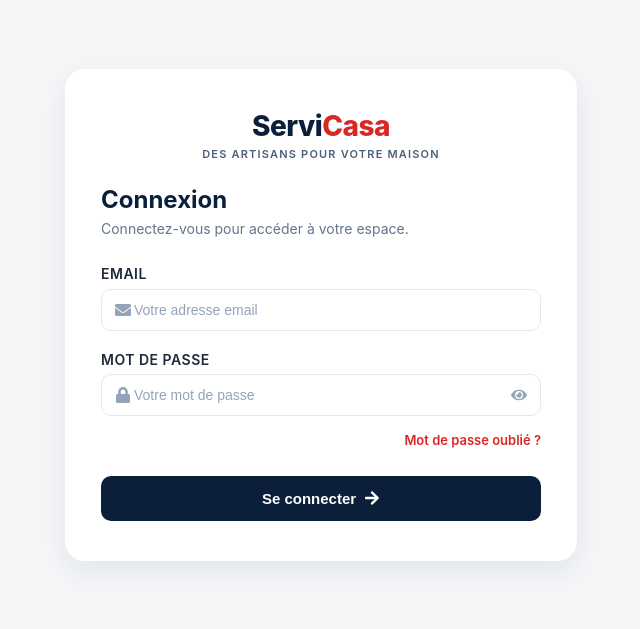
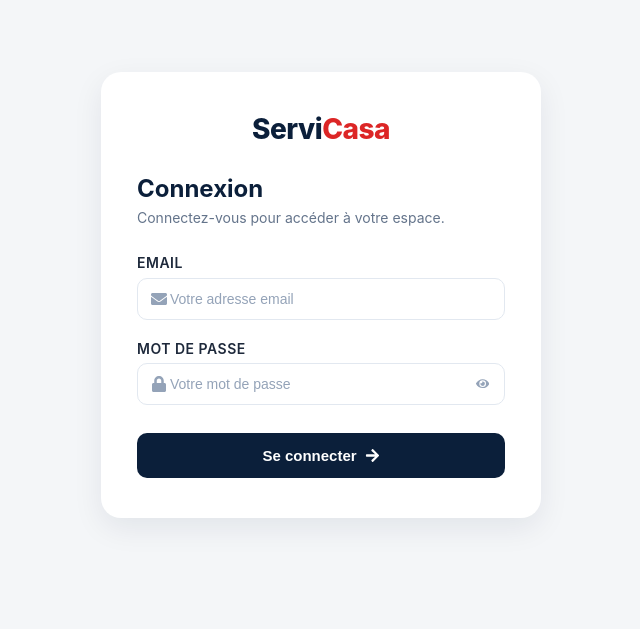
Before and after one commit to HibaHAJAJI/ServiCasa_Frontend, a React (Vite) app: page /login in a window 1280 px wide. Shown: the part 113-742 px from the top of the page, without its empty margins (319-959 px from the left). Built offline with nearby package versions, Linux system fonts and the light colour scheme.

Commit message:
feat: implement sidebar and dashboard layout with routing

```diff
--- /dev/null
+++ b/src/pages/dashboard/Dashboard.css
@@ -0,0 +1,15 @@
+.dashboard {
+  min-height: 100vh;
+  background-color: #ffffff;
+}
+
+.dashboard-body {
+  display: flex;
+  min-height: calc(100vh - 70px);
+}
+
+.dashboard-content {
+  flex: 1;
+  padding: 35px;
+  background-color: #ffffff;
+}
--- a/src/pages/login/Login.css
+++ b/src/pages/login/Login.css
@@ -1,120 +1,147 @@
-.login-container {
+.login-page {
+  min-height: 100vh;
   display: flex;
   justify-content: center;
   align-items: center;
-  min-height: 100vh;
+
   background-color: #f4f6f8;
-  font-family: 'Inter', system-ui, -apple-system, sans-serif;
+
+  font-family: "Inter", system-ui, -apple-system, sans-serif;
+
   padding: 20px;
+  box-sizing: border-box;
 }
 
-.login-card {
-  background: #ffffff;
+.login-container {
   width: 100%;
   max-width: 440px;
+
+  background-color: #ffffff;
+
   border-radius: 20px;
+
   padding: 40px 36px;
+
   box-shadow: 0 10px 30px rgba(11, 31, 58, 0.08);
+
+  box-sizing: border-box;
 }
 
-.login-header {
+
+/* =========================
+   LOGO
+========================= */
+
+.login-logo {
   text-align: center;
-  margin-bottom: 24px;
+
+  font-size: 28px;
+  font-weight: 800;
+
+  letter-spacing: -0.5px;
+
+  margin-bottom: 6px;
 }
 
-.brand-name {
-  font-size: 28px;
-  font-weight: 800;
-  margin: 0;
-  letter-spacing: -0.5px;
-}
-
-.brand-servi {
+.login-logo span:first-child {
   color: #0B1F3A;
 }
 
-.brand-casa {
+.login-logo span:last-child {
   color: #dc2626;
 }
 
-.brand-subtext {
-  color: #4A607A;
-  font-size: 11px;
-  font-weight: 600;
-  text-transform: uppercase;
-  letter-spacing: 1.2px;
-  margin-top: 4px;
+
+/* =========================
+   TITLE
+========================= */
+
+.login-container h1 {
+  color: #0B1F3A;
+
+  font-size: 24px;
+  font-weight: 700;
+
+  margin: 28px 0 6px;
 }
 
-.title-section {
-  margin-bottom: 28px;
+.login-subtitle {
+  color: #64748b;
+
+  font-size: 14px;
+
+  margin: 0 0 28px;
 }
 
-.title-section h1 {
-  color: #0B1F3A;
-  font-size: 24px;
-  font-weight: 700;
-  margin: 0 0 6px 0;
-}
 
-.title-section p {
-  color: #64748b;
-  font-size: 14px;
-  margin: 0;
-}
+/* =========================
+   FORM
+========================= */
 
-.error-message {
-  background-color: #fef2f2;
-  color: #dc2626;
-  border: 1px solid #fee2e2;
-  padding: 12px;
-  border-radius: 10px;
-  font-size: 13px;
-  margin-bottom: 20px;
-  text-align: center;
-}
-
-.login-form {
+form {
   display: flex;
   flex-direction: column;
+
   gap: 20px;
 }
 
 .form-group {
   display: flex;
   flex-direction: column;
+
   gap: 6px;
 }
 
 .form-group label {
   color: #0B1F3A;
+
   font-size: 11px;
   font-weight: 700;
+
   letter-spacing: 0.5px;
 }
 
+
+/* =========================
+   INPUT
+========================= */
+
 .input-wrapper {
   position: relative;
+
   display: flex;
   align-items: center;
 }
 
 .input-icon {
   position: absolute;
+
   left: 14px;
+
   color: #94a3b8;
+
   pointer-events: none;
 }
 
 .input-wrapper input {
   width: 100%;
-  padding: 12px 14px 12px 42px;
+
+  padding: 12px 45px 12px 42px;
+
   background-color: #ffffff;
+
   border: 1.5px solid #e2e8f0;
+
   border-radius: 10px;
+
   font-size: 14px;
+
   color: #0B1F3A;
+
   outline: none;
+
+  box-sizing: border-box;
+
   transition: all 0.2s ease-in-out;
 }
 
@@ -124,86 +151,141 @@
 
 .input-wrapper input:focus {
   border-color: #0B1F3A;
+
   box-shadow: 0 0 0 3px rgba(11, 31, 58, 0.12);
 }
 
-.toggle-password {
+
+/* =========================
+   SHOW PASSWORD
+========================= */
+
+.password-button {
   position: absolute;
+
   right: 12px;
+
   background: none;
+
   border: none;
+
   color: #94a3b8;
+
   cursor: pointer;
+
   display: flex;
   align-items: center;
   justify-content: center;
+
   padding: 4px;
 }
 
-.toggle-password:hover {
+.password-button:hover {
   color: #0B1F3A;
 }
 
-.field-error {
+
+/* =========================
+   VALIDATION ERROR
+========================= */
+
+.error-message {
   color: #dc2626;
+
   font-size: 12px;
-  margin: 2px 0 0 0;
+
+  margin: 2px 0 0;
 }
 
-.form-options {
-  display: flex;
-  justify-content: flex-end;
-  margin-top: -4px;
+
+/* =========================
+   SERVER ERROR
+========================= */
+
+.server-error {
+  background-color: #fef2f2;
+
+  color: #dc2626;
+
+  border: 1px solid #fee2e2;
+
+  padding: 12px;
+
+  border-radius: 10px;
+
+  font-size: 13px;
+
+  margin: 0;
+
+  text-align: center;
 }
 
-.forgot-password {
-  color: #dc2626;
-  font-size: 13px;
-  font-weight: 600;
-  text-decoration: none;
-}
 
-.forgot-password:hover {
-  text-decoration: underline;
-}
+/* =========================
+   LOGIN BUTTON
+========================= */
 
-.submit-btn {
+.login-button {
   display: flex;
   align-items: center;
   justify-content: center;
+
   gap: 8px;
+
   width: 100%;
+
   padding: 14px;
+
   background-color: #0B1F3A;
+
   color: #ffffff;
+
   border: none;
+
   border-radius: 10px;
+
   font-size: 15px;
   font-weight: 600;
+
   cursor: pointer;
+
   transition: background-color 0.2s ease-in-out;
+
   margin-top: 8px;
 }
 
-.submit-btn:hover {
+.login-button:hover {
   background-color: #15325B;
 }
 
-.submit-btn:disabled {
+.login-button:disabled {
   background-color: #cbd5e1;
+
   color: #94a3b8;
+
   cursor: not-allowed;
 }
 
-.card-footer {
-  margin-top: 24px;
-  text-align: center;
-  border-top: 1px solid #f1f5f9;
-  padding-top: 16px;
+
+/* =========================
+   RESPONSIVE
+========================= */
+
+@media (max-width: 500px) {
+
+  .login-page {
+    padding: 15px;
+  }
+
+  .login-container {
+    padding: 30px 24px;
+  }
+
+  .login-container h1 {
+    font-size: 22px;
+  }
+
+  .login-logo {
+    font-size: 26px;
+  }
 }
-
-.card-footer p {
-  color: #64748b;
-  font-size: 13px;
-  margin: 0;
-}
--- a/src/pages/login/Login.jsx
+++ b/src/pages/login/Login.jsx
@@ -1,113 +1,134 @@
-import { useState } from 'react';
-import { useForm } from 'react-hook-form';
-import { yupResolver } from '@hookform/resolvers/yup';
+import { useState } from "react";
+import { useNavigate } from "react-router-dom";
+import { useForm } from "react-hook-form";
+import { yupResolver } from "@hookform/resolvers/yup";
+
 import {
   FaEnvelope,
   FaLock,
   FaEye,
   FaEyeSlash,
   FaArrowRight
-} from 'react-icons/fa';
-import { loginSchema } from '../../validation/loginSchema';
-import authService from '../../services/authService';
-import './Login.css';
+} from "react-icons/fa";
+
+import { loginSchema } from "../../validation/loginSchema";
+import authService from "../../services/authService";
+import { useAuth } from "../../context/AuthContext";
+
+import "./Login.css";
 
 const Login = () => {
+  const navigate = useNavigate();
+  const { login } = useAuth();
+
   const [showPassword, setShowPassword] = useState(false);
-  const [serverError, setServerError] = useState('');
   const [loading, setLoading] = useState(false);
+  const [serverError, setServerError] = useState("");
 
   const {
     register,
     handleSubmit,
-    formState: { errors },
+    formState: { errors }
   } = useForm({
-    resolver: yupResolver(loginSchema),
+    resolver: yupResolver(loginSchema)
   });
 
   const onSubmit = async (data) => {
-    setServerError('');
+    setServerError("");
     setLoading(true);
 
     try {
-      await authService.login(data);
-      alert('Connexion réussie !');
-    } catch (err) {
-      if (err.response && err.response.status === 401) {
-        setServerError('Email ou mot de passe incorrect.');
-      } else {
-        setServerError('Une erreur est survenue lors de la connexion.');
-      }
+      const response = await authService.login(data);
+
+      login(response.token);
+
+      navigate("/dashboard");
+    } catch (error) {
+      setServerError("Email ou mot de passe incorrect.",error);
     } finally {
       setLoading(false);
     }
   };
 
   return (
-    <div className="login-container">
-      <div className="login-card">
-          <div className="login-header">
-            <h2 className="brand-name">
-              <span className="brand-servi">Servi</span>
-              <span className="brand-casa">Casa</span>
-            </h2>
-            <p className="brand-subtext">DES ARTISANS POUR VOTRE MAISON</p>
-          </div>
+    <div className="login-page">
+      <div className="login-container">
 
-        <div className="title-section">
-          <h1>Connexion</h1>
-          <p>Connectez-vous pour accéder à votre espace.</p>
+        <div className="login-logo">
+          <span>Servi</span>
+          <span>Casa</span>
         </div>
 
-        {serverError && <div className="error-message">{serverError}</div>}
+        <h1>Connexion</h1>
 
-        <form onSubmit={handleSubmit(onSubmit)} className="login-form">
+        <p className="login-subtitle"> Connectez-vous pour accéder à votre espace.</p>
+
+        <form onSubmit={handleSubmit(onSubmit)}>
+
           <div className="form-group">
-            <label htmlFor="email">EMAIL</label>
+            <label>EMAIL</label>
+
             <div className="input-wrapper">
-              <FaEnvelope className="input-icon" size={16} />
+              <FaEnvelope className="input-icon" />
+
               <input
                 type="email"
-                id="email"
                 placeholder="Votre adresse email"
-                {...register('email')}
+                {...register("email")}
               />
             </div>
-            {errors.email && <p className="field-error">{errors.email.message}</p>}
+
+            {errors.email && (
+              <p className="error-message">
+                {errors.email.message}
+              </p>
+            )}
           </div>
 
           <div className="form-group">
-            <label htmlFor="password">MOT DE PASSE</label>
+            <label>MOT DE PASSE</label>
+
             <div className="input-wrapper">
-              <FaLock className="input-icon" size={16} />
+              <FaLock className="input-icon" />
+
               <input
-                type={showPassword ? 'text' : 'password'}
-                id="password"
+                type={showPassword ? "text" : "password"}
                 placeholder="Votre mot de passe"
-                {...register('password')}
+                {...register("password")}
               />
+
               <button
                 type="button"
-                className="toggle-password"
+                className="password-button"
                 onClick={() => setShowPassword(!showPassword)}
               >
-                {showPassword ? <FaEyeSlash size={16} /> : <FaEye size={16} />}
+                {showPassword ? <FaEyeSlash /> : <FaEye />}
               </button>
             </div>
-            {errors.password && <p className="field-error">{errors.password.message}</p>}
+
+            {errors.password && (
+              <p className="error-message">
+                {errors.password.message}
+              </p>
+            )}
           </div>
 
-          <div className="form-options">
+          {serverError && (
+            <p className="server-error">
+              {serverError}
+            </p>
+          )}
 
-            <a href="#forgot" className="forgot-password">
-              Mot de passe oublié ?
-            </a>
-          </div>
+          <button
+            type="submit"
+            className="login-button"
+            disabled={loading}
+          >
+            {loading ? "Connexion..." : "Se connecter"}
 
-          <button type="submit" className="submit-btn" disabled={loading}>
-            <span>{loading ? 'Connexion...' : 'Se connecter'}</span>
-            <FaArrowRight size={16} />
+            {!loading && <FaArrowRight />}
           </button>
+
         </form>
 
       </div>
--- a/src/routes/AppRoute.jsx
+++ b/src/routes/AppRoute.jsx
@@ -5,7 +5,8 @@
 import RegisterArtisan from '../pages/register/RegisterArtisan';
 import RegisterClient from '../pages/register/RegisterClient';
 
-import PrivateNavbar from '../components/navbar/PrivateNavbar';
+
+import Dashboard from '../pages/dashboard/Dashboard';
 
 
 
@@ -19,8 +20,8 @@
       <Route path="/register/client" element={<RegisterClient />} />
       <Route path="/register/artisan" element={<RegisterArtisan />} />
 
+        <Route path="/dashboard" element={<Dashboard />} />
 
-      <Route  path="/test-navbar" element={  <PrivateNavbar />  }   />
 
       <Route path="*" element={<Navigate to="/login" replace />} />
     </Routes>
```
Also changed, not shown: src/components/sidebar/Sidebar.css (added, +90 -0 lines), src/components/sidebar/Sidebar.jsx (added, +65 -0 lines), src/config/sidebarConfig.js (added, +31 -0 lines), src/index.css (added, +85 -0 lines), src/pages/dashboard/Dashboard.jsx (added, +27 -0 lines).
